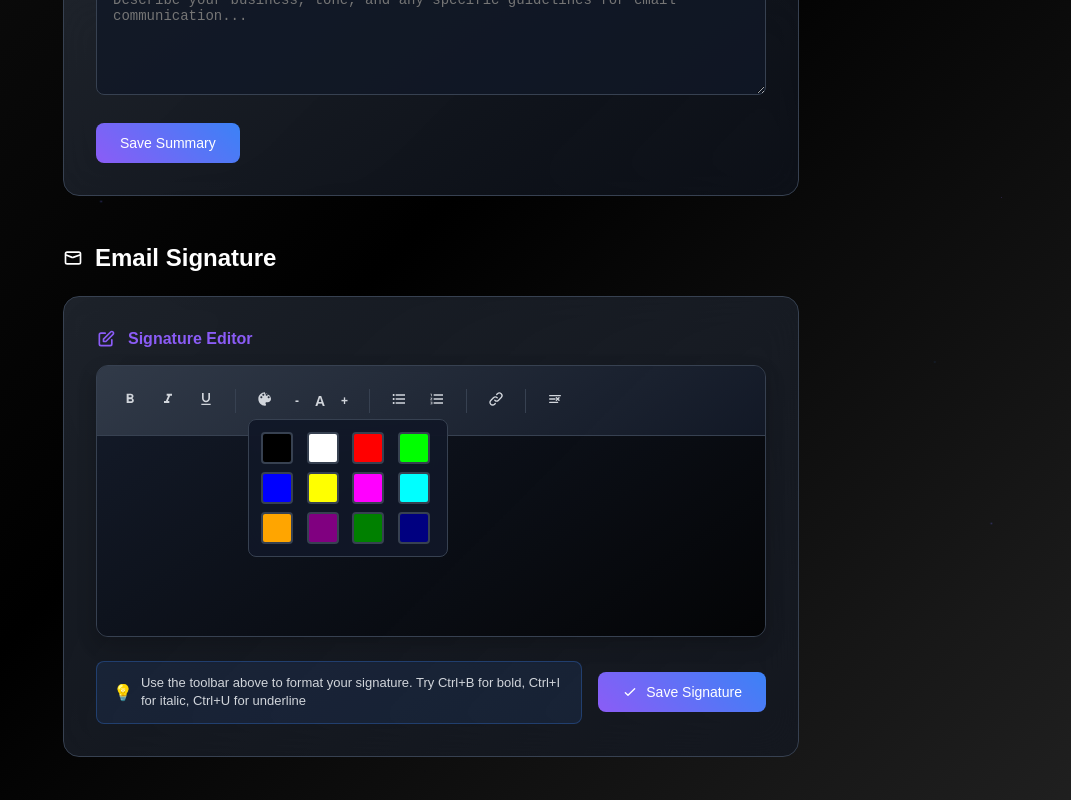
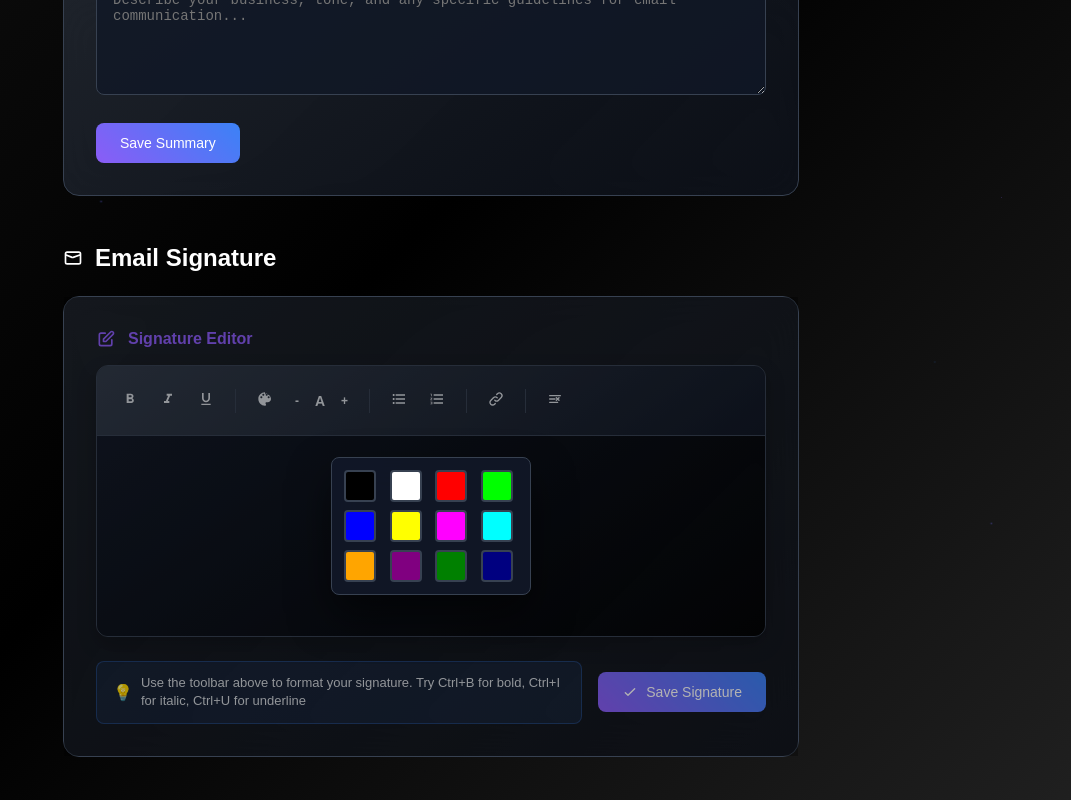
Before and after one commit to NygerianPrynce/Larynx, a React (Vite) app in the folder larynx-frontend/: page /settings in a window 1280 px wide. Both pictures are taken after a click on the button 474 px from the left and 1290 px from the top of the page. Shown: the part 890-1690 px from the top of the page, without its empty margins (209-1280 px from the left). Built offline with nearby package versions, Linux system fonts and the light colour scheme; no server answers.

Commit message:
sigEditor changes

```diff
--- a/larynx-frontend/src/pages/SigEditor.css
+++ b/larynx-frontend/src/pages/SigEditor.css
@@ -43,16 +43,28 @@
 }
 
 .link-dialog {
-  position: absolute;
-  top: 100%;
-  left: 0;
+  position: fixed;
+  top: 50%;
+  left: 50%;
+  transform: translate(-50%, -50%);
   background: rgba(17, 24, 39, 0.95);
   border: 1px solid #374151;
   border-radius: 8px;
   padding: 16px;
   backdrop-filter: blur(20px);
-  z-index: 1000;
+  z-index: 10000;
   width: 300px;
+  box-shadow: 0 20px 40px rgba(0, 0, 0, 0.5);
+}
+
+.link-dialog-backdrop {
+  position: fixed;
+  top: 0;
+  left: 0;
+  right: 0;
+  bottom: 0;
+  background: rgba(0, 0, 0, 0.3);
+  z-index: 9999;
 }
 
 .link-input {
@@ -97,16 +109,28 @@
 }
 
 .color-picker-dialog {
-  position: absolute;
-  top: 100%;
-  left: 0;
+  position: fixed;
+  top: 50%;
+  left: 50%;
+  transform: translate(-50%, -50%);
   background: rgba(17, 24, 39, 0.95);
   border: 1px solid #374151;
   border-radius: 8px;
   padding: 12px;
   backdrop-filter: blur(20px);
-  z-index: 1000;
+  z-index: 10000;
   width: 200px;
+  box-shadow: 0 20px 40px rgba(0, 0, 0, 0.5);
+}
+
+.color-picker-backdrop {
+  position: fixed;
+  top: 0;
+  left: 0;
+  right: 0;
+  bottom: 0;
+  background: rgba(0, 0, 0, 0.3);
+  z-index: 9999;
 }
 
 .color-grid {
--- a/larynx-frontend/src/pages/SigEditor.jsx
+++ b/larynx-frontend/src/pages/SigEditor.jsx
@@ -330,7 +330,9 @@ const SigEditor = ({ value = '', setValue, onBack, onSave }) => {
               <ColorPicker />
             </button>
             {showColorPicker && (
-              <div className="color-picker-dialog">
+              <>
+                <div className="color-picker-backdrop" onClick={() => setShowColorPicker(false)}></div>
+                <div className="color-picker-dialog">
                 <div className="color-grid">
                   {['#000000', '#FFFFFF', '#FF0000', '#00FF00', '#0000FF', '#FFFF00', '#FF00FF', '#00FFFF', '#FFA500', '#800080', '#008000', '#000080'].map(color => (
                     <button
@@ -343,6 +345,7 @@ const SigEditor = ({ value = '', setValue, onBack, onSave }) => {
                   ))}
                 </div>
               </div>
+              </>
             )}
           </div>
 
@@ -380,7 +383,9 @@ const SigEditor = ({ value = '', setValue, onBack, onSave }) => {
               <Link />
             </button>
             {showLinkDialog && (
-              <div className="link-dialog">
+              <>
+                <div className="link-dialog-backdrop" onClick={cancelLinkDialog}></div>
+                <div className="link-dialog">
                 {selectedText && (
                   <div style={{ fontSize: '12px', color: '#9ca3af', marginBottom: '8px' }}>
                     Selected text: "{selectedText}"
@@ -410,6 +415,7 @@ const SigEditor = ({ value = '', setValue, onBack, onSave }) => {
                   </button>
                 </div>
               </div>
+              </>
             )}
           </div>
 
```
